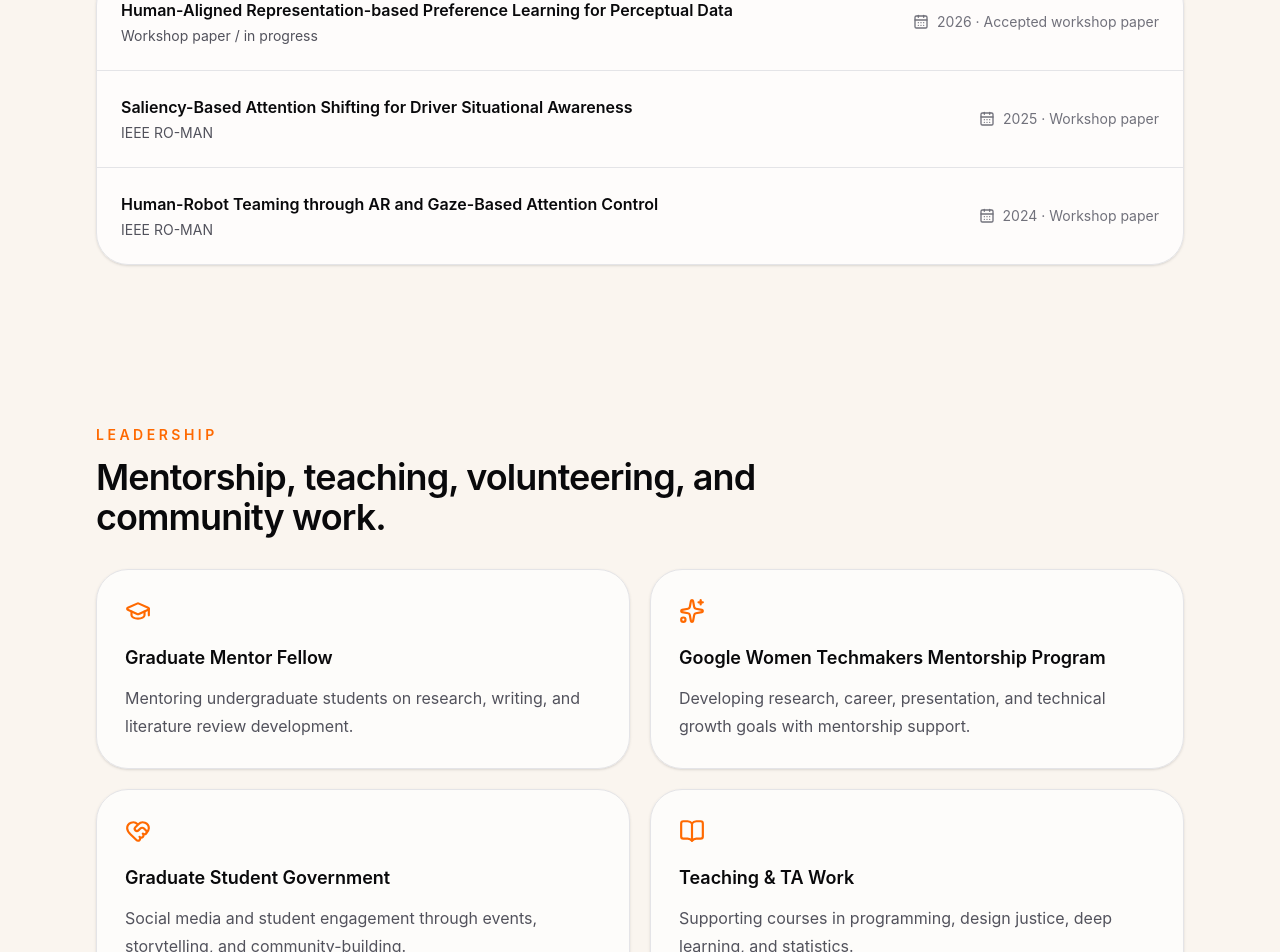
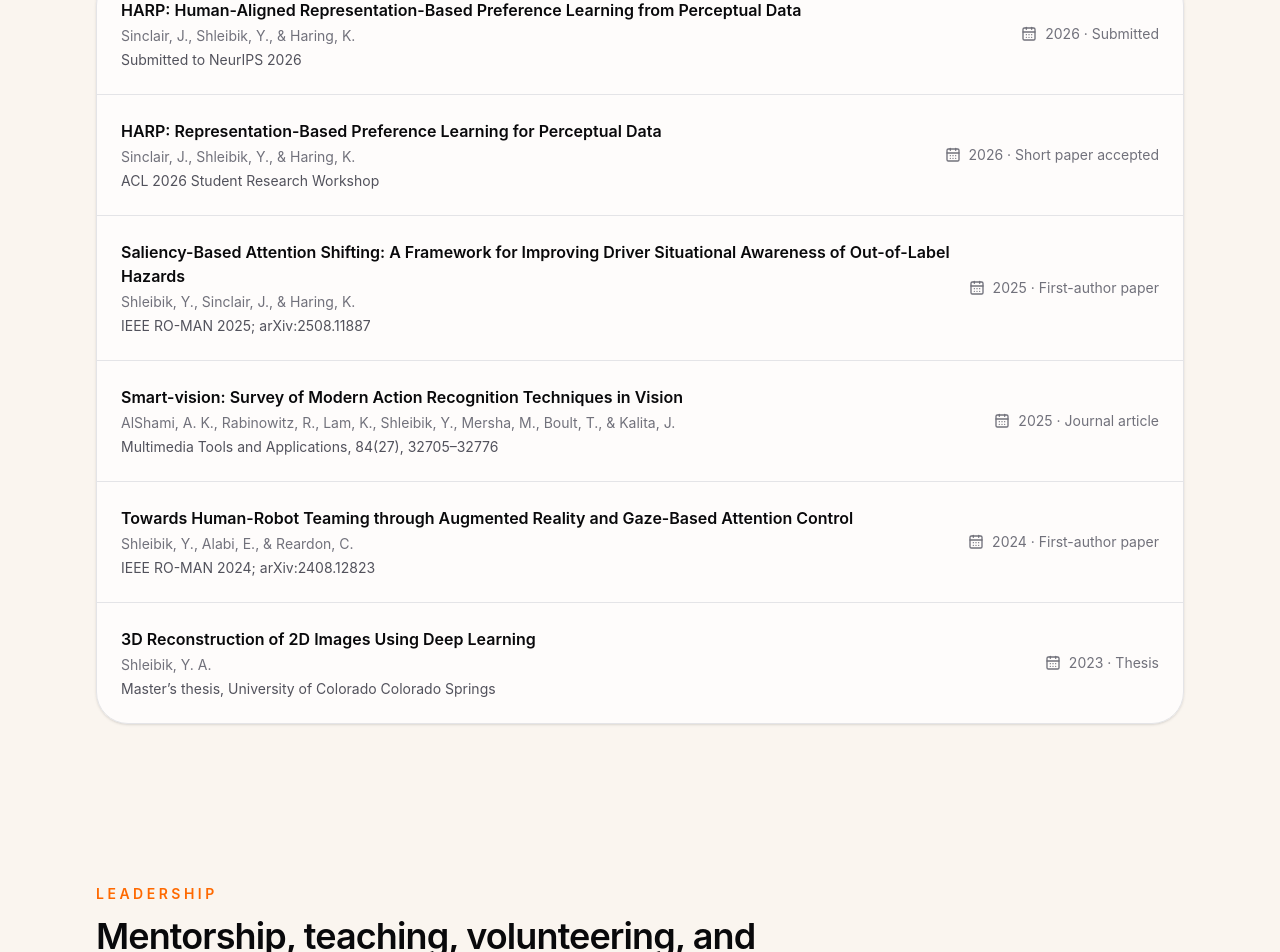
Before and after one commit to YousraShleibik/YousraShleibik.github.io, a React (Vite) app: page / in a window 1280 px wide. Shown: the part 4278-5230 px from the top of the page. Built offline with nearby package versions, Linux system fonts and the light colour scheme.

Commit message:
Update publications and Google Scholar links

```diff
--- a/src/App.jsx
+++ b/src/App.jsx
@@ -150,45 +150,94 @@ const projects = [
 
 const publications = [
   {
-    title: "Human-Aligned Representation-based Preference Learning for Perceptual Data",
-    venue: "Workshop paper / in progress",
+    title: "HARP: Human-Aligned Representation-Based Preference Learning from Perceptual Data",
+    authors: "Sinclair, J., Shleibik, Y., & Haring, K.",
+    venue: "Submitted to NeurIPS 2026",
     year: "2026",
-    status: "Accepted workshop paper",
+    status: "Submitted",
+    link: "https://scholar.google.com/citations?user=8d0X9sAAAAAJ&hl=en",
   },
   {
-    title: "Saliency-Based Attention Shifting for Driver Situational Awareness",
-    venue: "IEEE RO-MAN",
-    year: "2025",
-    status: "Workshop paper",
+    title: "HARP: Representation-Based Preference Learning for Perceptual Data",
+    authors: "Sinclair, J., Shleibik, Y., & Haring, K.",
+    venue: "ACL 2026 Student Research Workshop",
+    year: "2026",
+    status: "Short paper accepted",
+    link: "https://scholar.google.com/citations?user=8d0X9sAAAAAJ&hl=en",
   },
   {
-    title: "Human-Robot Teaming through AR and Gaze-Based Attention Control",
-    venue: "IEEE RO-MAN",
+    title:
+      "Saliency-Based Attention Shifting: A Framework for Improving Driver Situational Awareness of Out-of-Label Hazards",
+    authors: "Shleibik, Y., Sinclair, J., & Haring, K.",
+    venue: "IEEE RO-MAN 2025; arXiv:2508.11887",
+    year: "2025",
+    status: "First-author paper",
+    link: "https://arxiv.org/abs/2508.11887",
+  },
+  {
+    title: "Smart-vision: Survey of Modern Action Recognition Techniques in Vision",
+    authors:
+      "AlShami, A. K., Rabinowitz, R., Lam, K., Shleibik, Y., Mersha, M., Boult, T., & Kalita, J.",
+    venue: "Multimedia Tools and Applications, 84(27), 32705–32776",
+    year: "2025",
+    status: "Journal article",
+    link: "https://scholar.google.com/citations?user=8d0X9sAAAAAJ&hl=en",
+  },
+  {
+    title:
+      "Towards Human-Robot Teaming through Augmented Reality and Gaze-Based Attention Control",
+    authors: "Shleibik, Y., Alabi, E., & Reardon, C.",
+    venue: "IEEE RO-MAN 2024; arXiv:2408.12823",
     year: "2024",
-    status: "Workshop paper",
+    status: "First-author paper",
+    link: "https://arxiv.org/abs/2408.12823",
+  },
+  {
+    title: "3D Reconstruction of 2D Images Using Deep Learning",
+    authors: "Shleibik, Y. A.",
+    venue: "Master’s thesis, University of Colorado Colorado Springs",
+    year: "2023",
+    status: "Thesis",
+    link: "https://scholar.google.com/citations?user=8d0X9sAAAAAJ&hl=en",
   },
 ];
 
 const leadership = [
   {
-    role: "Graduate Mentor Fellow",
-    detail: "Mentoring undergraduate students on research, writing, and literature review development.",
+    role: "Graduate Teaching Assistant",
+    detail:
+      "Supported undergraduate computer science courses through grading, technical feedback, and student-centered instruction.",
+    icon: BookOpen,
+  },
+  {
+    role: "Graduate Mentor",
+    detail:
+      "Mentored students on research design, literature reviews, academic writing, and technical presentation.",
     icon: GraduationCap,
   },
   {
     role: "Google Women Techmakers Mentorship Program",
-    detail: "Developing research, career, presentation, and technical growth goals with mentorship support.",
+    detail:
+      "Selected for mentorship focused on technical growth, leadership development, and career preparation in technology.",
     icon: Sparkles,
   },
   {
-    role: "Graduate Student Government",
-    detail: "Social media and student engagement through events, storytelling, and community-building.",
+    role: "International Women’s Day Panelist and Co-Organizer",
+    detail:
+      "Co-organized and participated in a Women in STEM discussion with Google Women Techmakers and IEEE Women in Engineering.",
     icon: HeartHandshake,
   },
   {
-    role: "Teaching & TA Work",
-    detail: "Supporting courses in programming, design justice, deep learning, and statistics.",
-    icon: BookOpen,
+    role: "Social Media and Marketing Director",
+    detail:
+      "Led student engagement and outreach initiatives for DU Graduate Student Government events.",
+    icon: Camera,
+  },
+  {
+    role: "Awards and Recognition",
+    detail:
+      "Best Poster Award at University of Denver Graduate Research Day, 2025; 50th Anniversary College of Engineering and Computer Science Award, 2022; Fulbright Scholarship Recipient, 2021.",
+    icon: Sparkles,
   },
 ];
 
@@ -478,7 +527,23 @@ export default function PersonalWebsite() {
               <div key={paper.title} className={`p-6 ${index !== publications.length - 1 ? "border-b border-zinc-200 dark:border-white/10" : ""}`}>
                 <div className="grid gap-2 md:grid-cols-[1fr_auto] md:items-center">
                   <div>
-                    <h3 className="font-semibold text-zinc-950 dark:text-white">{paper.title}</h3>
+                    <h3 className="font-semibold text-zinc-950 dark:text-white">
+                      {paper.link ? (
+                        <a
+                          href={paper.link}
+                          target="_blank"
+                          rel="noopener noreferrer"
+                          className="transition hover:text-orange-600 dark:hover:text-orange-300"
+                        >
+                          {paper.title}
+                        </a>
+                      ) : (
+                        paper.title
+                      )}
+                    </h3>
+                    <p className="mt-1 text-sm text-zinc-500 dark:text-zinc-400">
+                      {paper.authors}
+                    </p>
                     <p className="mt-1 text-sm text-zinc-600 dark:text-zinc-300">{paper.venue}</p>
                   </div>
                   <div className="flex items-center gap-2 text-sm text-zinc-500 dark:text-zinc-400">
@@ -543,6 +608,14 @@ export default function PersonalWebsite() {
                 <a href={profile.linkedin} className="inline-flex items-center gap-2 rounded-full border border-white/20 px-5 py-3 text-sm font-semibold dark:border-zinc-200">
                   <BriefcaseBusiness size={16} /> LinkedIn
                 </a>
+                <a
+                    href={profile.scholar}
+                    target="_blank"
+                    rel="noopener noreferrer"
+                    className="inline-flex items-center gap-2 rounded-full border border-white/20 px-5 py-3 text-sm font-semibold dark:border-zinc-200"
+                  >
+                    <BookOpen size={16} /> Google Scholar
+                  </a>
               </div>
             </div>
           </div>
```
